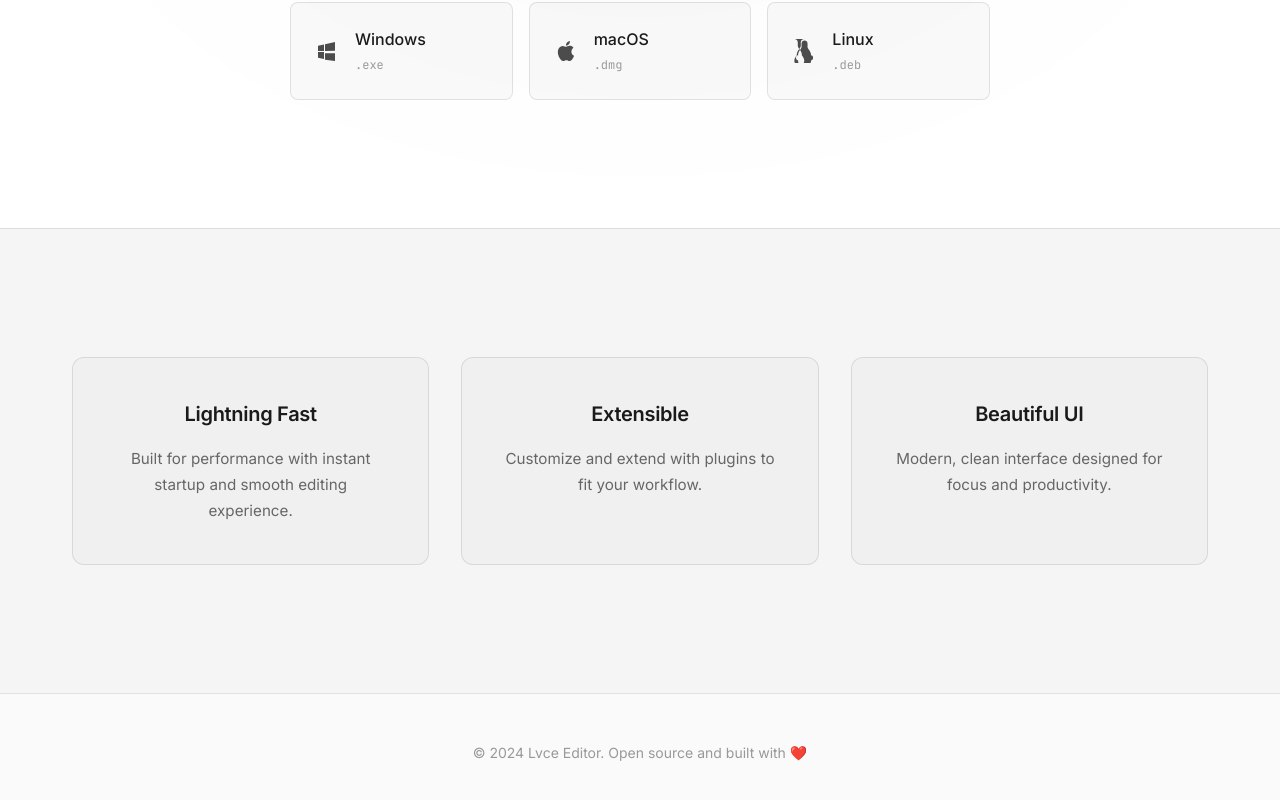
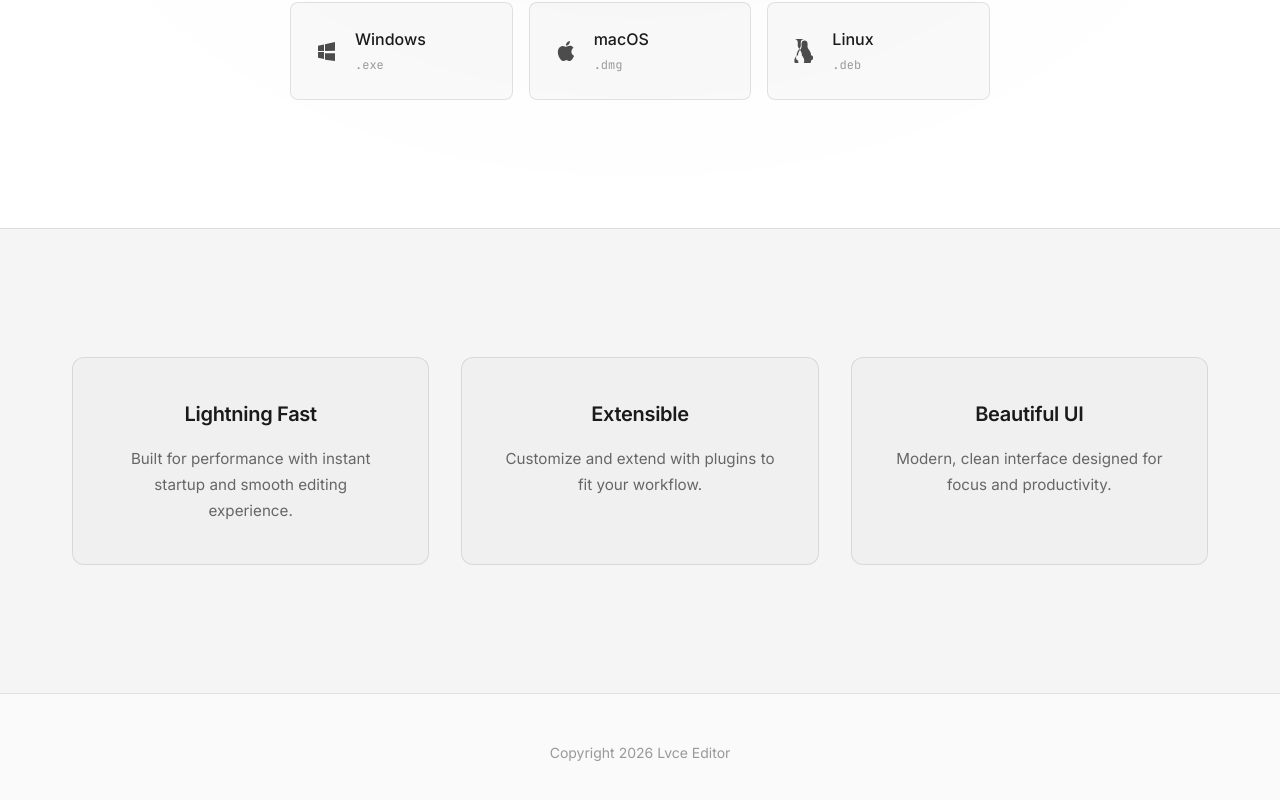
Before and after one commit to lvce-editor/lvce-editor.github.io, a Nuxt app in the folder packages/website/: page / in a window 1280 px wide. Shown: the part 580-1380 px from the top of the page. Built offline with nearby package versions, Linux system fonts and the light colour scheme.

Commit message:
feature: update copyright

```diff
--- a/packages/website/components/Footer.vue
+++ b/packages/website/components/Footer.vue
@@ -2,7 +2,7 @@
   <footer class="footer">
     <div class="container">
       <p class="footer-text">
-        © 2024 Lvce Editor. Open source and built with ❤️
+        Copyright 2026 Lvce Editor
       </p>
     </div>
   </footer>
```
